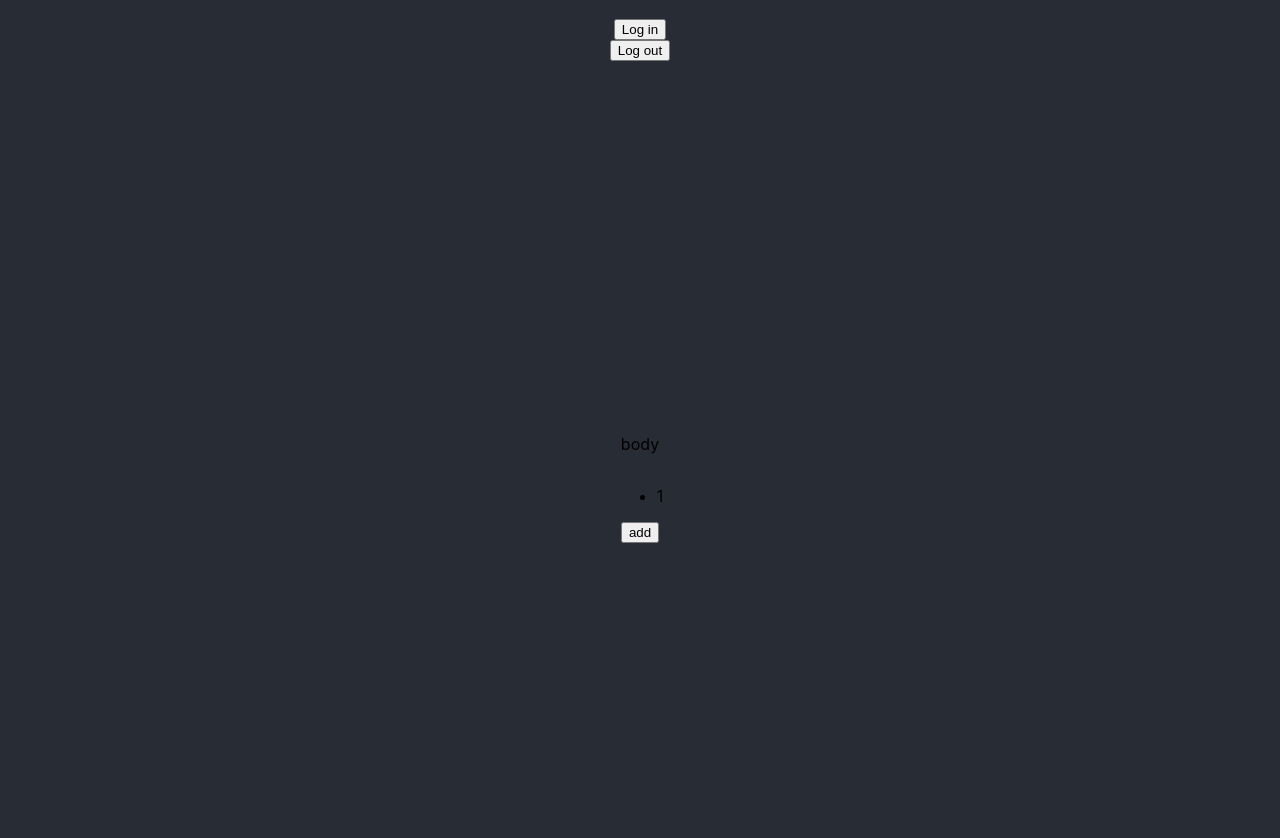
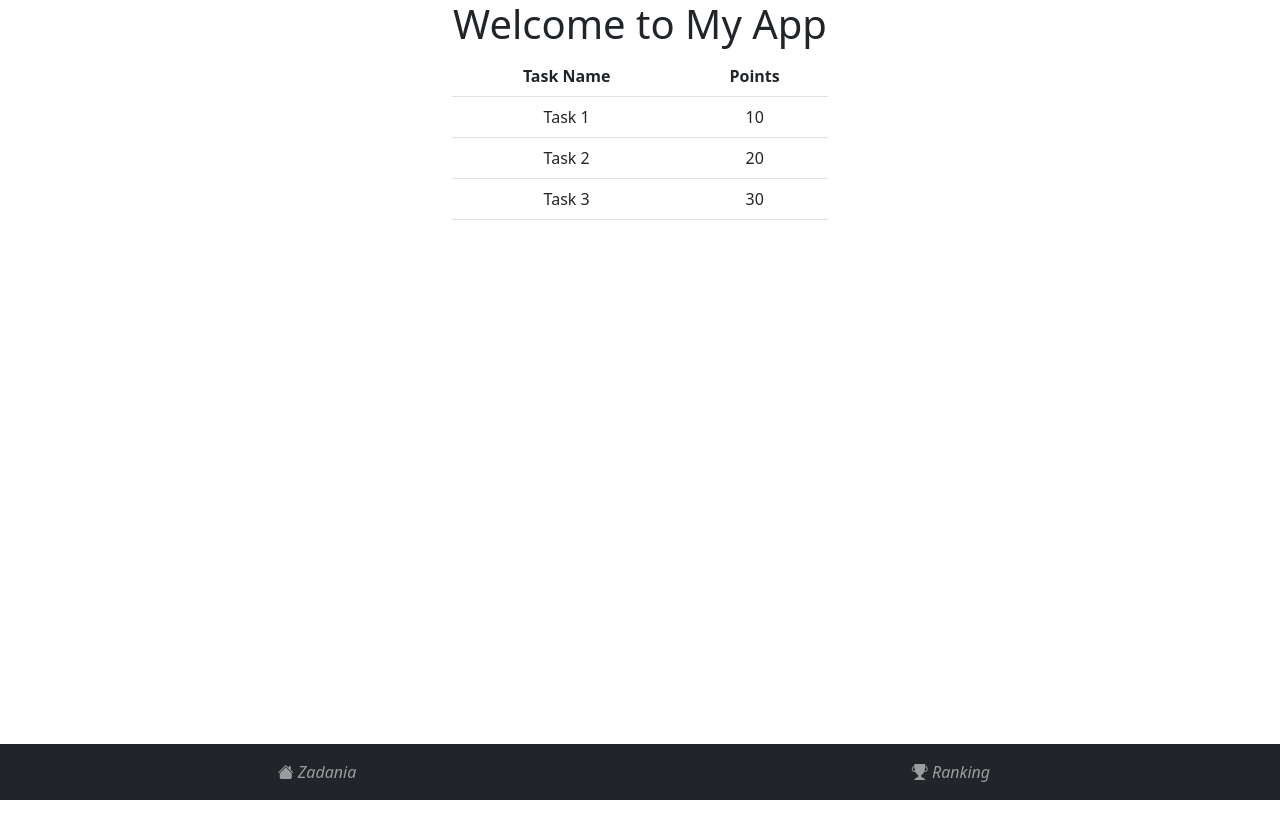
Before and after one commit to kapi117/wrss_rajd23_challenges, a React (Create React App) app in the folder rajd_elektryka23/: page / in a window 1280 px wide. Shown: the top 838 px of the page. After the commit the page ends 800 px from the top, so only its background shows below. Built offline with nearby package versions, Linux system fonts and the light colour scheme; no server answers; the database is empty.

Commit message:
Admin login page + navbar main

```diff
--- a/rajd_elektryka23/package.json
+++ b/rajd_elektryka23/package.json
@@ -10,8 +10,12 @@
     "@types/node": "^16.18.30",
     "@types/react": "^18.2.6",
     "@types/react-dom": "^18.2.4",
+    "@types/react-router-dom": "^5.3.3",
+    "bootstrap": "^5.2.3",
+    "bootstrap-icons": "^1.10.5",
     "firebase-tools": "^12.0.0",
     "react": "^18.2.0",
+    "react-bootstrap": "^2.7.4",
     "react-dom": "^18.2.0",
     "react-router-dom": "^6.11.1",
     "react-scripts": "5.0.1",
--- a/rajd_elektryka23/public/index.html
+++ b/rajd_elektryka23/public/index.html
@@ -15,6 +15,11 @@
       user's mobile device or desktop. See https://developers.google.com/web/fundamentals/web-app-manifest/
     -->
         <link rel="manifest" href="%PUBLIC_URL%/manifest.json" />
+        <link
+            rel="stylesheet"
+            href="https://cdn.jsdelivr.net/npm/bootstrap-icons@1.5.0/font/bootstrap-icons.css"
+        />
+
         <!--
       Notice the use of %PUBLIC_URL% in the tags above.
       It will be replaced with the URL of the `public` folder during the build.
@@ -38,6 +43,5 @@
 
       To begin the development, run `npm start` or `yarn start`.
       To create a production bundle, use `npm run build` or `yarn build`.
-    -->
-  </body>
+    --></body>
 </html>
--- a/rajd_elektryka23/src/App.tsx
+++ b/rajd_elektryka23/src/App.tsx
@@ -14,6 +14,7 @@ import {
 } from "firebase/firestore";
 import { GoogleAuthProvider, getAuth, signInWithPopup } from "firebase/auth";
 import { faker } from "@faker-js/faker";
+import { Nav, Navbar } from "react-bootstrap";
 
 // TODO: Add SDKs for Firebase products that you want to use
 // https://firebase.google.com/docs/web/setup#available-libraries
@@ -68,20 +69,51 @@ function App() {
 
     return (
         <div className="App">
-            <header className="App-header">
-                <button onClick={() => signInWithPopup(auth, provider)}>
-                    Log in
-                </button>
-                <button onClick={() => auth.signOut()}>Log out</button>
-            </header>
-            <section className="App-body">
-                <p>body</p>
-                <ul>
-                    <li>1</li>
-                </ul>
+            <div className="container-fluid">
+                <div className="container">
+                    <h1>Welcome to My App</h1>
 
-                <button onClick={() => {}}>add</button>
-            </section>
+                    <table className="table">
+                        <thead>
+                            <tr>
+                                <th>Task Name</th>
+                                <th>Points</th>
+                            </tr>
+                        </thead>
+                        <tbody>
+                            <tr>
+                                <td>Task 1</td>
+                                <td>10</td>
+                            </tr>
+                            <tr>
+                                <td>Task 2</td>
+                                <td>20</td>
+                            </tr>
+                            <tr>
+                                <td>Task 3</td>
+                                <td>30</td>
+                            </tr>
+                        </tbody>
+                    </table>
+                </div>
+
+                <Navbar bg="dark" variant="dark" fixed="bottom">
+                    <Nav className="justify-content-between container-fluid d-flex">
+                        <Nav.Link
+                            href="/"
+                            className="d-flex justify-content-center w-50"
+                        >
+                            <i className="bi bi-house-fill"> Zadania</i>
+                        </Nav.Link>
+                        <Nav.Link
+                            href="/admin"
+                            className="d-flex justify-content-center w-50"
+                        >
+                            <i className="bi bi-trophy-fill"> Ranking</i>
+                        </Nav.Link>
+                    </Nav>
+                </Navbar>
+            </div>
         </div>
     );
 }
--- /dev/null
+++ b/rajd_elektryka23/src/components/AdminPage.tsx
@@ -0,0 +1,68 @@
+import React from "react";
+import "bootstrap/dist/css/bootstrap.min.css";
+import { Button, Container } from "react-bootstrap";
+import "./styles.css";
+import { GoogleAuthProvider, getAuth, signInWithPopup } from "firebase/auth";
+import { FirebaseApp, initializeApp } from "firebase/app";
+import firebaseConfig from "../config/firebaseConfig";
+import wrssEmails from "../config/wrssEmails";
+
+interface AdminPageProps {}
+
+const AdminPage: React.FC<AdminPageProps> = (props) => {
+    const app: FirebaseApp = initializeApp(firebaseConfig);
+    const provider = new GoogleAuthProvider();
+
+    const [loggedIn, setLoggedIn] = React.useState<boolean>(false);
+    const [user, setUser] = React.useState<any>(null);
+
+    const auth = getAuth(app);
+
+    auth.onAuthStateChanged((user) => {
+        if (user) {
+            if (wrssEmails.includes(user.email!) === false) {
+                alert("Nie masz uprawnień do tej strony!");
+                auth.signOut();
+                return;
+            }
+            setUser(user);
+            setLoggedIn(true);
+        } else {
+            setLoggedIn(false);
+        }
+    });
+
+    return !loggedIn ? (
+        <div className="bg-dark d-flex align-items-center justify-content-center vh-100">
+            <Container className="bg-light p-5 rounded">
+                <h1 className="text-center mb-4">
+                    Zaloguj się przy pomocy konta samorządowego
+                </h1>
+                <Button
+                    variant="outline-dark"
+                    className="w-100"
+                    onClick={() => signInWithPopup(auth, provider)}
+                >
+                    Logowanie Google
+                </Button>
+            </Container>
+        </div>
+    ) : (
+        <div className="bg-dark d-flex align-items-center justify-content-center vh-100">
+            <Container className="bg-light p-5 rounded">
+                <h1 className="text-center mb-4">
+                    Zalogowano pomyślnie! {user.email}
+                </h1>
+                <Button
+                    variant="outline-dark"
+                    className="w-100"
+                    onClick={() => auth.signOut()}
+                >
+                    Wyloguj
+                </Button>
+            </Container>
+        </div>
+    );
+};
+
+export default AdminPage;
--- /dev/null
+++ b/rajd_elektryka23/src/components/styles.css
@@ -0,0 +1,14 @@
+.container {
+    max-width: 400px;
+}
+
+.btn {
+    font-size: 1.2rem;
+    padding: 0.75rem 1rem;
+}
+
+@media (max-width: 768px) {
+    .container {
+        max-width: 90%;
+    }
+}
--- /dev/null
+++ b/rajd_elektryka23/src/config/firebaseConfig.ts
@@ -0,0 +1,11 @@
+const firebaseConfig = {
+    apiKey: "AIzaSyBHcXoZeoSAobUDqoeWbIA-HHyPPU7G77s",
+    authDomain: "wrss-weaiiib-rajd23.firebaseapp.com",
+    projectId: "wrss-weaiiib-rajd23",
+    storageBucket: "wrss-weaiiib-rajd23.appspot.com",
+    messagingSenderId: "952667535656",
+    appId: "1:952667535656:web:ef27f71fc470dc849eb81d",
+    measurementId: "G-C09CCTPP9E",
+};
+
+export default firebaseConfig;
--- /dev/null
+++ b/rajd_elektryka23/src/config/wrssEmails.ts
@@ -0,0 +1,35 @@
+const wrssEmails = [
+    "ewa.czarnecka@samorzad.agh.edu.pl",
+    "jan.kwapien@samorzad.agh.edu.pl",
+    "julia.calus@samorzad.agh.edu.pl",
+    "maria.nowak@samorzad.agh.edu.pl",
+    "oliwia.maczka@samorzad.agh.edu.pl",
+    "piotr.pietranis@samorzad.agh.edu.pl",
+    "przemyslaw.szewczak@samorzad.agh.edu.pl",
+    "dominik.bober@samorzad.agh.edu.pl",
+    "natalia.ozarek@samorzad.agh.edu.pl",
+    "remigiusz.mietla@samorzad.agh.edu.pl",
+    "jakub.truszkowski@samorzad.agh.edu.pl",
+    "anna.smolik@samorzad.agh.edu.pl",
+    "wiktoria.sarzynska@samorzad.agh.edu.pl",
+    "gabriela.rok@samorzad.agh.edu.pl",
+    "hanna.grechuta@samorzad.agh.edu.pl",
+    "pawel.mozgowiec@samorzad.agh.edu.pl",
+    "martyna.szwaja@samorzad.agh.edu.pl",
+    "marek.mrowka@samorzad.agh.edu.pl",
+    "patrycja.lewicka@samorzad.agh.edu.pl",
+    "milena.smolka@samorzad.agh.edu.pl",
+    "kacper.iwicki@samorzad.agh.edu.pl",
+    "julia.sztangreciak@samorzad.agh.edu.pl",
+    "hubert.nowak@samorzad.agh.edu.pl",
+    "magdalena.sroka@samorzad.agh.edu.pl",
+    "httpiotrowska@gmail.com",
+    "maciej.michalek@samorzad.agh.edu.pl",
+    "areksw8@gmail.com",
+    "oszoldra@gmail.com",
+    "wera.s665@gmail.com",
+    "piotr.kwapien65@gmail.com",
+    "gabisz3004@gmail.com",
+];
+
+export default wrssEmails;
--- a/rajd_elektryka23/src/index.tsx
+++ b/rajd_elektryka23/src/index.tsx
@@ -2,12 +2,25 @@ import React from "react";
 import ReactDOM from "react-dom/client";
 import "./index.css";
 import App from "./App";
+import { createBrowserRouter, RouterProvider } from "react-router-dom";
+import AdminPage from "./components/AdminPage";
+
+const router = createBrowserRouter([
+    {
+        path: "/",
+        element: <App />,
+    },
+    {
+        path: "/admin",
+        element: <AdminPage />,
+    },
+]);
 
 const root = ReactDOM.createRoot(
     document.getElementById("root") as HTMLElement
 );
 root.render(
     <React.StrictMode>
-        <App />
+        <RouterProvider router={router} />
     </React.StrictMode>
 );
```
Also changed, not shown: 1 other file (tests, documents, lock files or other folders). Lines whose indentation alone changed are shown as unchanged.
